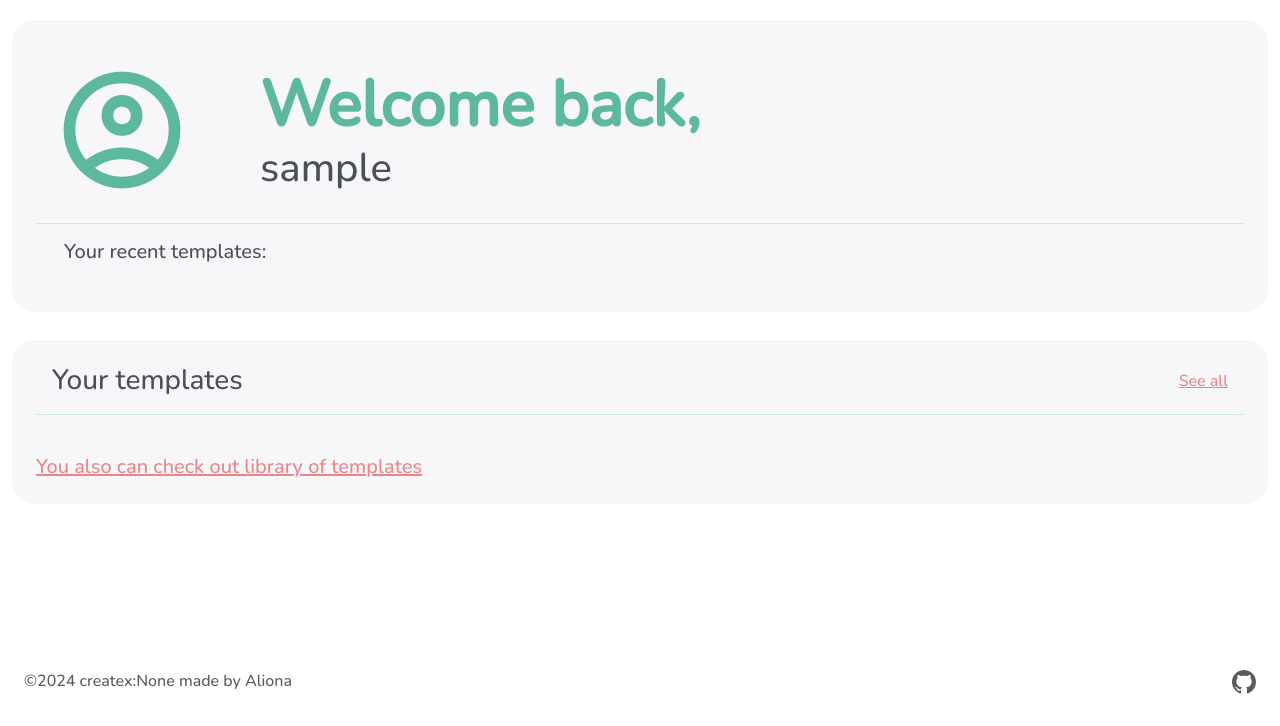
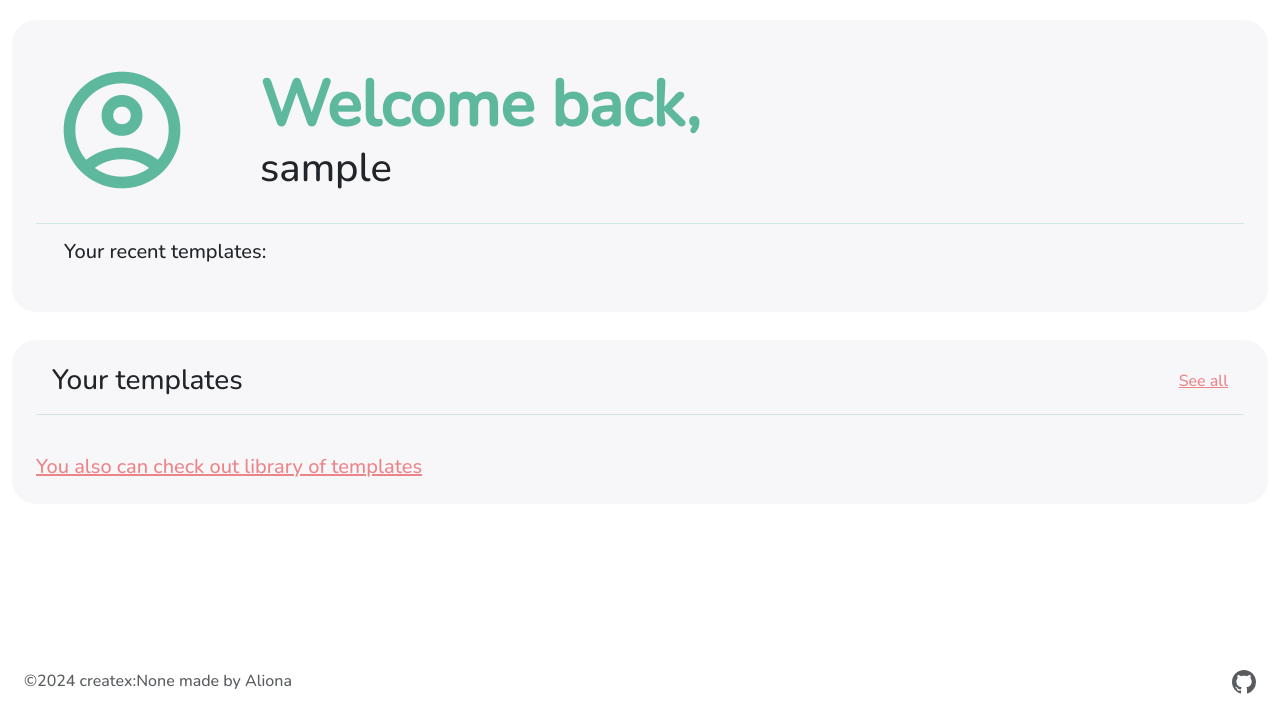
Before and after one commit to al3nka/createx, a Django app: page / in a window 1280 px wide. Shown: the part 74-800 px from the top of the page. Run offline with Django 4.2, Linux system fonts and the light colour scheme; the visitor is signed in with stand-in values (Sample User, id 1); data that the repository does not hold is empty; some libraries are stand-ins or nearby versions.

Commit message:
Update the look of views

```diff
--- a/src/main/templates/user_welcome.html
+++ b/src/main/templates/user_welcome.html
@@ -12,13 +12,13 @@
         </div>
         <div class="col align-content-center">
           <h1 class="display-3 fw-bolder text-primary mb-0">{% trans "Welcome back," %}</h1>
-          <h1 class="text-dark-emphasis">{{ user.username }}</h1>
+          <h1 class="text-dark">{{ user.username }}</h1>
         </div>
       </div>
       <hr style="color: var(--bs-primary);">
       <div class="row mx-3">
         <div class="col col-12">
-          <h1 class="fs-5 text-dark-emphasis">{% trans "Your recent templates:" %}</h1>
+          <h1 class="fs-5 text-dark">{% trans "Your recent templates:" %}</h1>
         </div>
         <div class="col">
           <ul class="list-inline">
@@ -35,10 +35,10 @@
     </div>
   </section>
   <section class="pb-4 pt-1 pb-xl-5">
-    <div class="text-white bg-card-bg-color rounded border-0 p-4" style="color: var(--bs-primary);">
+    <div class="bg-card-bg-color rounded border-0 p-4" style="color: var(--bs-primary);">
       <div class="row px-3">
         <div class="col">
-          <h3 class="my-auto text-dark-emphasis">{% trans "Your templates" %}</h3>
+          <h3 class="my-auto text-dark">{% trans "Your templates" %}</h3>
         </div>
         <div class="col d-flex align-items-center justify-content-end"><a href="#" style="color: var(--bs-secondary);">{% trans "See all" %}</a></div>
       </div>
@@ -51,7 +51,7 @@
         {% endfor %}
       </div>
       <div class="mt-2">
-        <a class="link-secondary h5" href="#">{% trans "You also can check out library of templates" %}</a>
+        <a class="link-secondary h5" href="{% url 'tex_draft_list' %}">{% trans "You also can check out library of templates" %}</a>
       </div>
     </div>
   </section>
```
Also changed, not shown: src/main/templates/index.html (+4 -4 lines).
